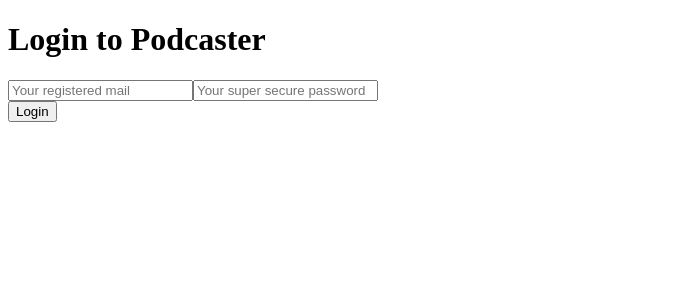
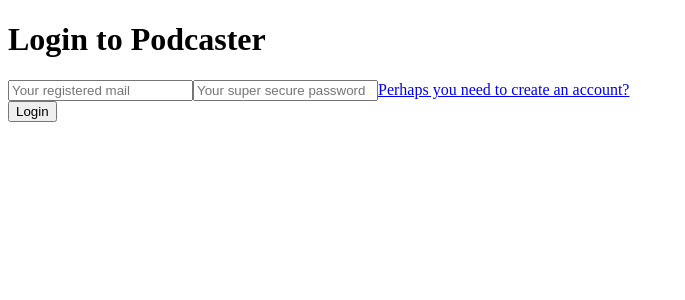
Before and after one commit to EstebanDalelR/podcaster, a Next.js app: page /login in a window 1280 px wide. Shown: the top 300 px of the page, without its empty margins (0-685 px from the left). Built offline with nearby package versions, Linux system fonts and the light colour scheme.

Commit message:
Added link to signup

```diff
--- a/pages/login.tsx
+++ b/pages/login.tsx
@@ -71,6 +71,9 @@ const Signup = () => {
           onChange={(e) => setPassword(e.target.value)}
           required
         />
+        <Link href="/signup">
+          <a>Perhaps you need to create an account?</a>
+        </Link>
         <div>
           <button type="submit">Login</button>
         </div>
```
